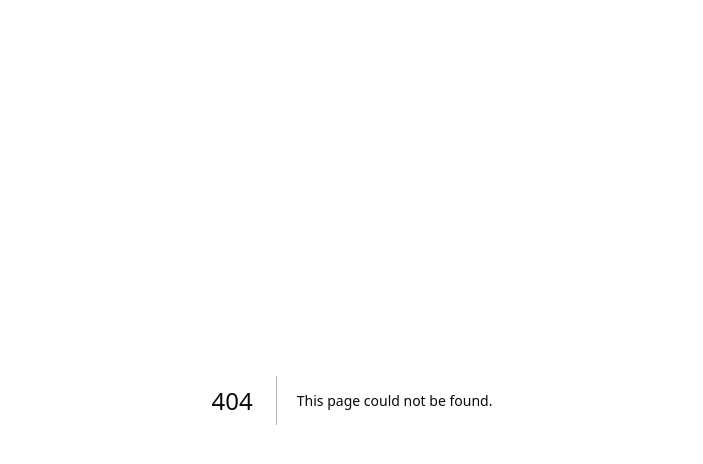
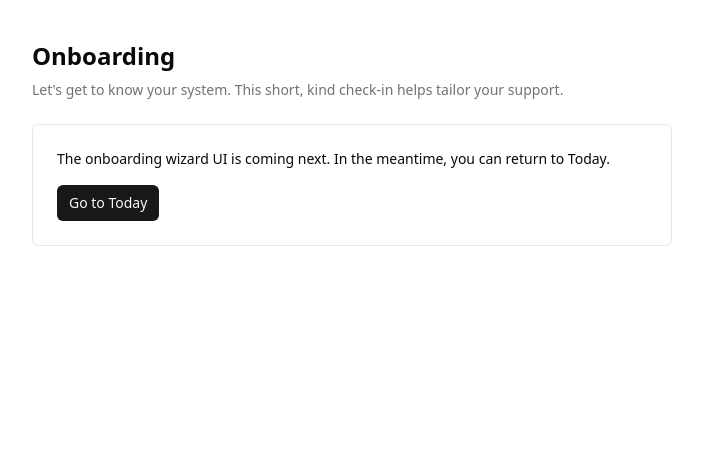
Before and after one commit to brandongalang/IFS-chat-app, a Next.js app: page /onboarding in a window 1280 px wide. Before the commit this address had no page. Shown: the top 464 px of the page, without its empty margins (288-991 px from the left). Built offline with nearby package versions, Linux system fonts and the light colour scheme.

Commit message:
feat(onboarding): scaffold /onboarding page to receive redirects; placeholder UI (shadcn/ui integration to follow)

```diff
--- /dev/null
+++ b/app/onboarding/page.tsx
@@ -0,0 +1,36 @@
+import { cookies, headers } from 'next/headers'
+import Link from 'next/link'
+
+export const dynamic = 'force-dynamic'
+
+export default async function OnboardingPage() {
+  // Placeholder scaffold: we will render the real wizard soon.
+  // For now, provide a simple, accessible container so middleware redirects have a destination.
+  const c = cookies()
+  const h = headers()
+  void c
+  void h
+
+  return (
+    <main className="mx-auto max-w-2xl px-4 py-10">
+      <h1 className="text-2xl font-semibold">Onboarding</h1>
+      <p className="mt-2 text-sm text-muted-foreground">
+        Let&apos;s get to know your system. This short, kind check-in helps tailor your support.
+      </p>
+
+      <section className="mt-6 rounded-md border p-6">
+        <p className="text-sm">
+          The onboarding wizard UI is coming next. In the meantime, you can return to Today.
+        </p>
+        <div className="mt-4">
+          <Link
+            href="/today"
+            className="inline-flex items-center rounded-md bg-primary px-3 py-2 text-sm font-medium text-primary-foreground hover:opacity-90"
+          >
+            Go to Today
+          </Link>
+        </div>
+      </section>
+    </main>
+  )
+}
```
